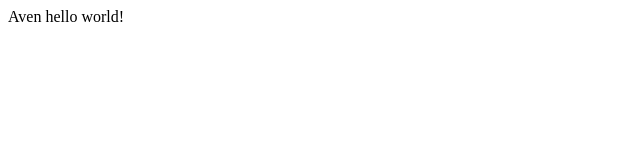
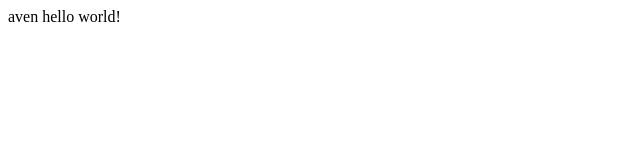
Before and after one commit to avenqyx/avenqyx.github.io, a plain HTML site: page index.html in a window 1280 px wide. Shown: the full height of the page, 0-640 px from the left. Drawn offline with Linux system fonts and the light colour scheme.

Commit message:
index.html

```diff
--- a/index.html
+++ b/index.html
@@ -3,6 +3,6 @@
 
 </head>
 <body>
-      <p>Aven hello world!</p>
+      <p>aven hello world!</p>
 </body>
 </htmm>
```
